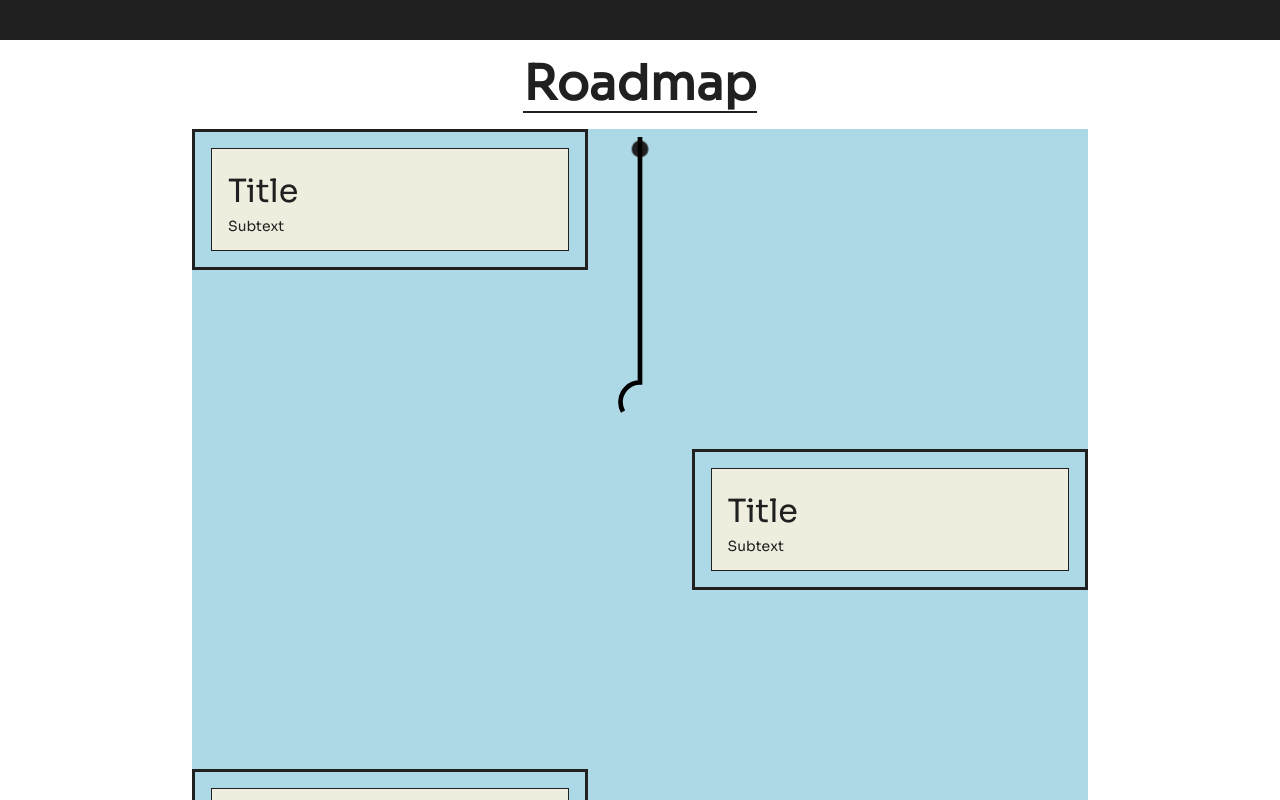
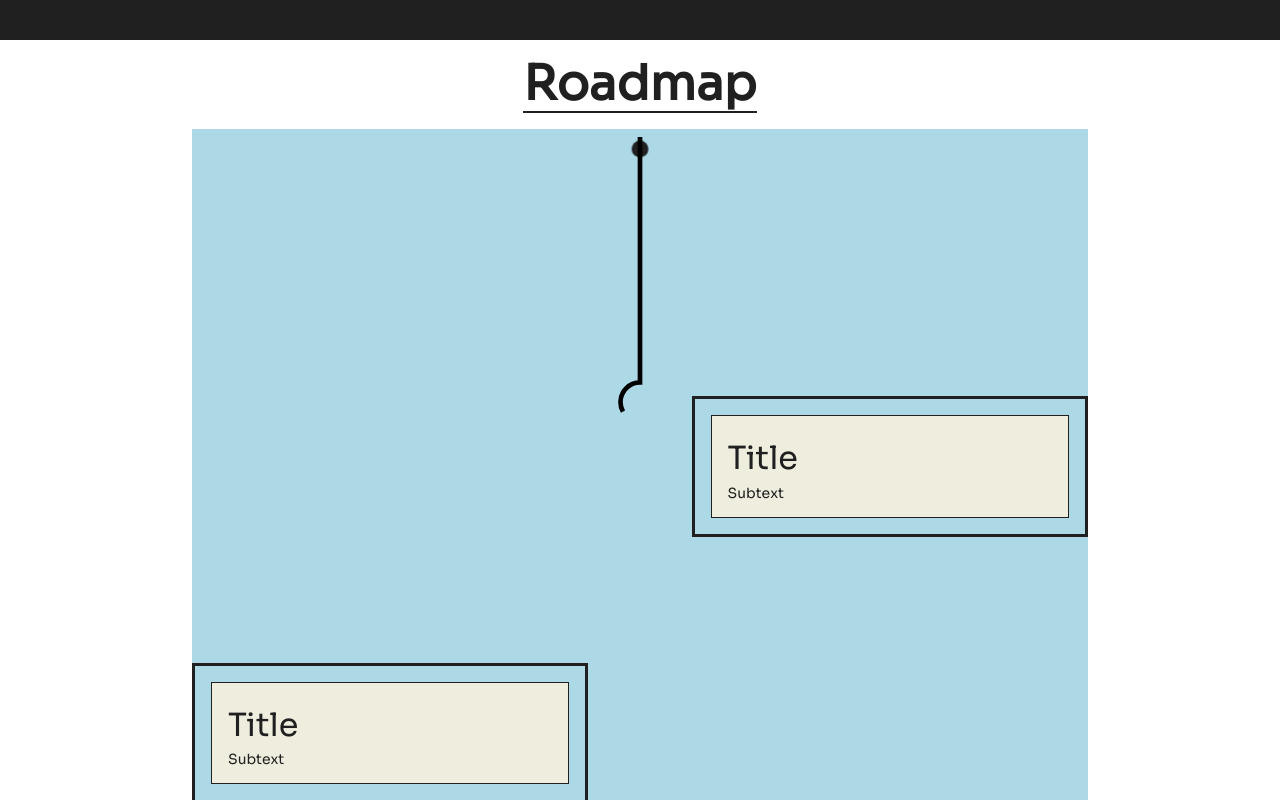
Before and after one commit to Nadim-Nahle/FinalProject3, a React (Create React App) app in the folder frontend-react/: page / in a window 1280 px wide. Shown: the part 1560-2360 px from the top of the page. Built offline with nearby package versions, Linux system fonts and the light colour scheme; a web font is replaced by a local one.

Commit message:
Frontend-React Rodmap- empty first item

```diff
--- a/frontend-react/src/components/sections/Roadmap.jsx
+++ b/frontend-react/src/components/sections/Roadmap.jsx
@@ -117,6 +117,7 @@ const Roadmap = () => {
           <DrawSvg />
         </SvgContainer>
         <Items>
+          <Item>&nbsp;</Item>
           <RoadMapItem title="title" subText="subtext" />
           <RoadMapItem title="title" subText="subtext" />
           <RoadMapItem title="title" subText="subtext" />
```
